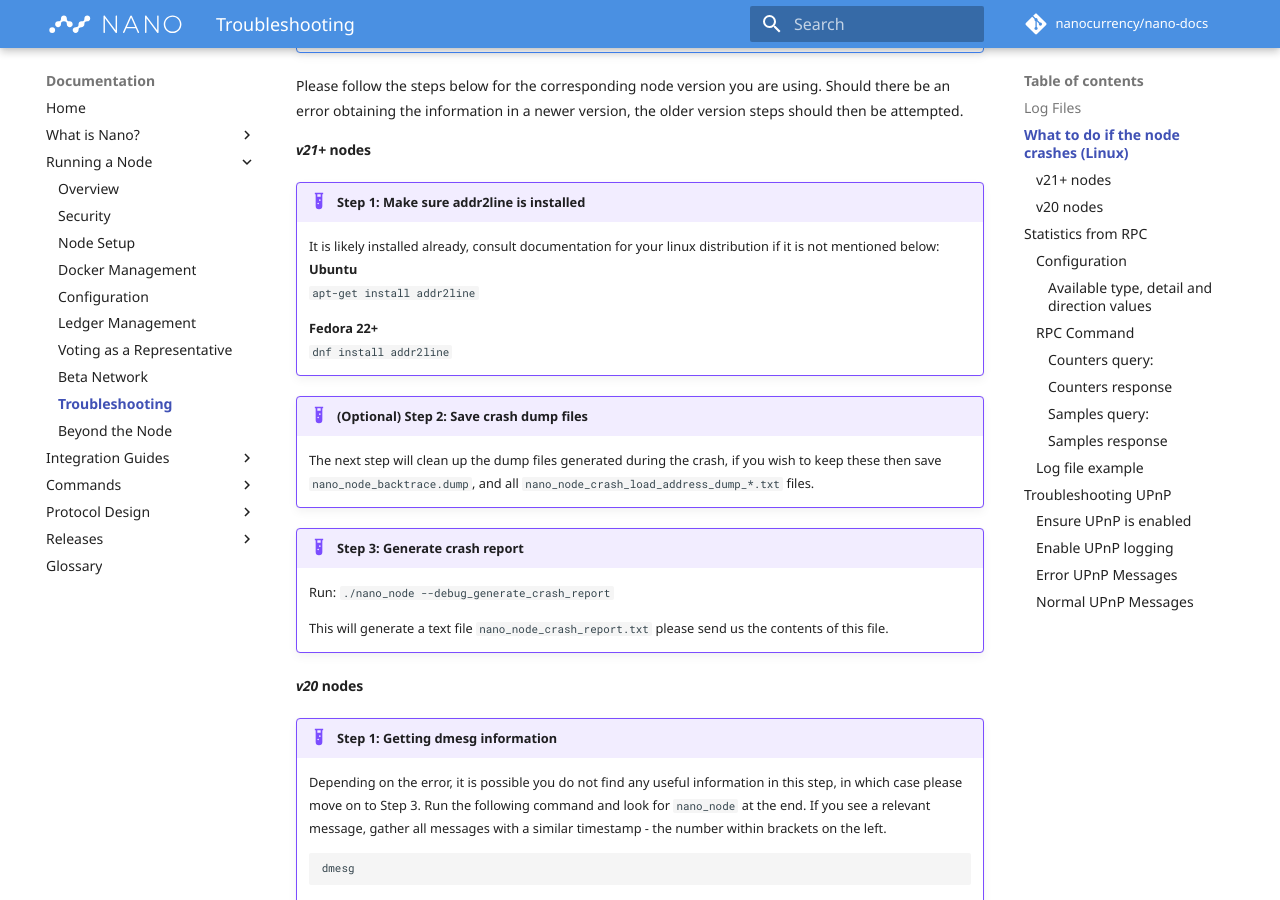
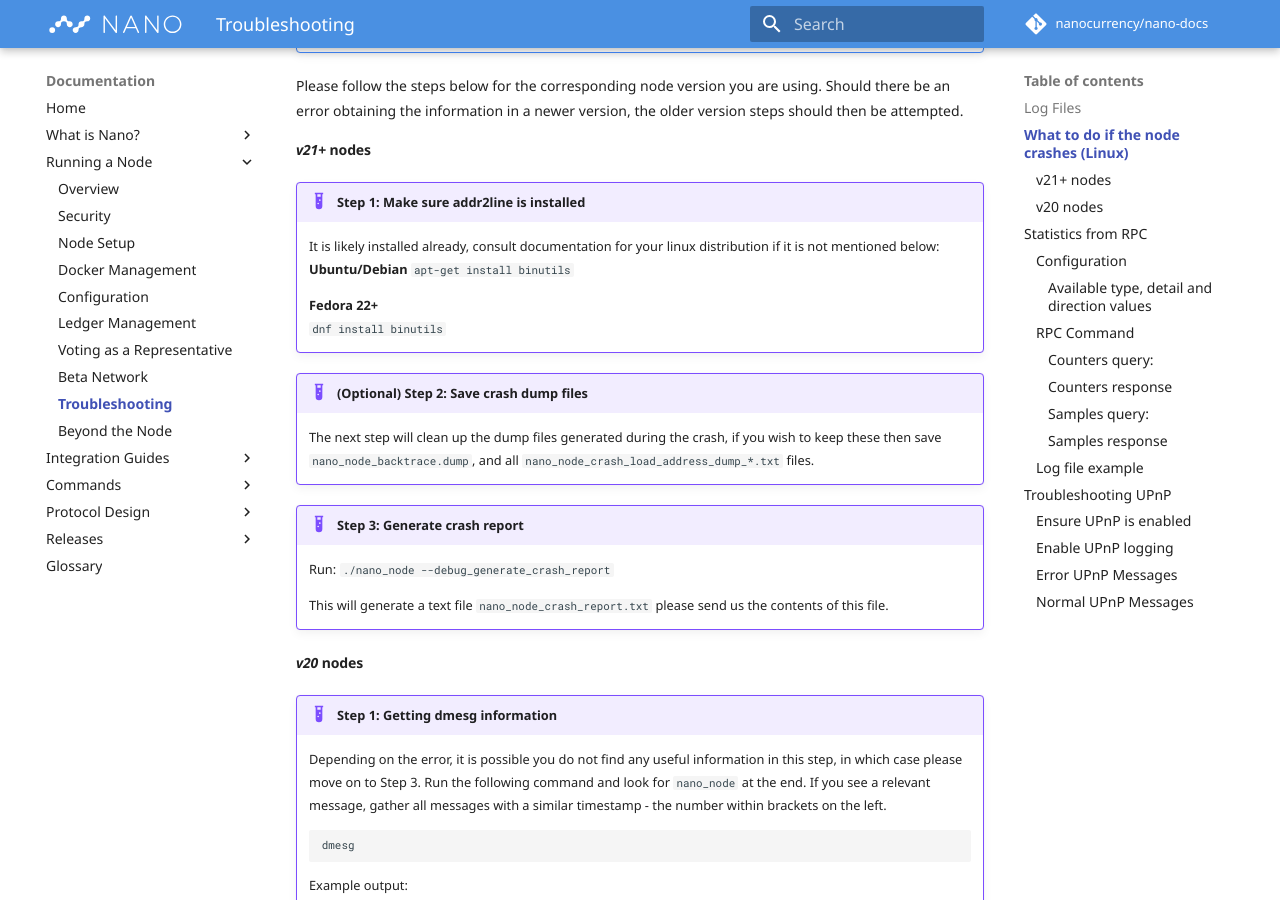
Before and after one commit to nanocurrency/nano-docs, an MkDocs documentation site: the page built from docs/running-a-node/troubleshooting.md, in a window 1280 px wide and 900 px high, scrolled down 1041 px. Built offline with MkDocs 1.6.1 and Material for MkDocs 9.7.7, drawn with Linux system fonts in a browser that asks for light colours; comment, search, counter and statistics services are not loaded.

Commit message:
Command 'addr2line' is part of binutils package (#313)
For most GNU/Linux distributions, command 'addr2line` is provided by
'binutils' package, and this patch fixes the installation information
for both Ubuntu/Debian and Fedora.

Reference: https://command-not-found.com/addr2line

```diff
--- a/docs/running-a-node/troubleshooting.md
+++ b/docs/running-a-node/troubleshooting.md
@@ -37,11 +37,11 @@
 
 !!! example "Step 1: Make sure addr2line is installed"
     It is likely installed already, consult documentation for your linux distribution if it is not mentioned below:
-    **Ubuntu**
-    `apt-get install addr2line`
+    **Ubuntu/Debian**
+    `apt-get install binutils`
 
     **Fedora 22+**
-    `dnf install addr2line`
+    `dnf install binutils`
 
 !!! example "(Optional) Step 2: Save crash dump files"
     The next step will clean up the dump files generated during the crash, if you wish to keep these then save `nano_node_backtrace.dump`, and all `nano_node_crash_load_address_dump_*.txt` files.
```
